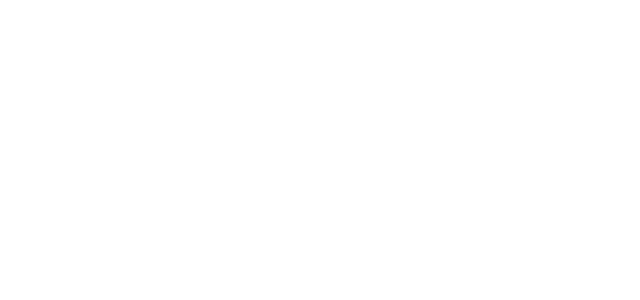
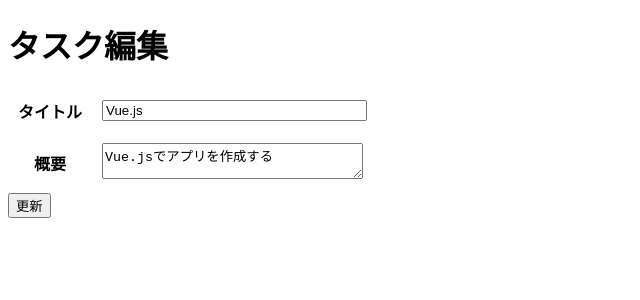
Before and after one commit to TomokoNakatani/vue-todo-app, a Vue app: page /edit/0 in a window 1280 px wide. Shown: the top 300 px of the page, without its empty margins (0-640 px from the left). Built offline with nearby package versions, Linux system fonts and the light colour scheme.

Commit message:
編集画面を作成

```diff
--- /dev/null
+++ b/src/components/Edit.vue
@@ -0,0 +1,51 @@
+<template>
+  <div>
+    <h1>タスク編集</h1>
+
+    <table>
+      <tr>
+        <th>タイトル</th>
+        <td>
+          <input type="text" size="30" v-model="title" />
+        </td>
+      </tr>
+      <tr>
+        <th>概要</th>
+        <td>
+          <textarea cols="30" v-model="body"></textarea>
+        </td>
+      </tr>
+      <tr>
+        <input type="submit" @click="updateTask()" value="更新" />
+      </tr>
+    </table>
+  </div>
+</template>
+
+<script>
+import { mapGetters } from "vuex";
+
+export default {
+  name: "Edit",
+  data() {
+    return {
+      title: this.$store.state.tasks[this.$route.params.id].title,
+      body: this.$store.state.tasks[this.$route.params.id].body,
+      currentTask: this.$store.state.tasks[this.$route.params.id],
+    };
+  },
+  methods: {
+    updateTask() {
+      if (this.title == "") return alert("タイトルを入力してください");
+      this.currentTask.title = this.title;
+      this.currentTask.body = this.body;
+      this.$router.push("/");
+    },
+  },
+  computed: {
+    ...mapGetters({
+      tasks: "getTasks",
+    }),
+  },
+};
+</script>
--- a/src/components/List.vue
+++ b/src/components/List.vue
@@ -10,9 +10,14 @@
         <th>タイトル</th>
         <th>概要</th>
       </tr>
-      <tr v-for="task in tasks" :key="task.title">
+      <tr v-for="(task, index) in tasks" :key="index">
         <td>{{ task.title }}</td>
         <td>{{ task.body }}</td>
+        <td>
+          <router-link :to="{ name: 'edit', params: { id: index } }">
+            <button>編集</button>
+          </router-link>
+        </td>
       </tr>
     </table>
   </div>
--- a/src/router.js
+++ b/src/router.js
@@ -2,12 +2,14 @@ import Vue from "vue";
 import Router from "vue-router";
 import List from "./components/List.vue";
 import New from "./components/New.vue";
+import Edit from "./components/Edit.vue";
 
 Vue.use(Router);
 
 const routes = [
   { path: "/", component: List },
   { path: "/new", component: New },
+  { path: "/edit/:id", component: Edit, props: true, name: "edit" },
 ];
 
 const router = new Router({
```
